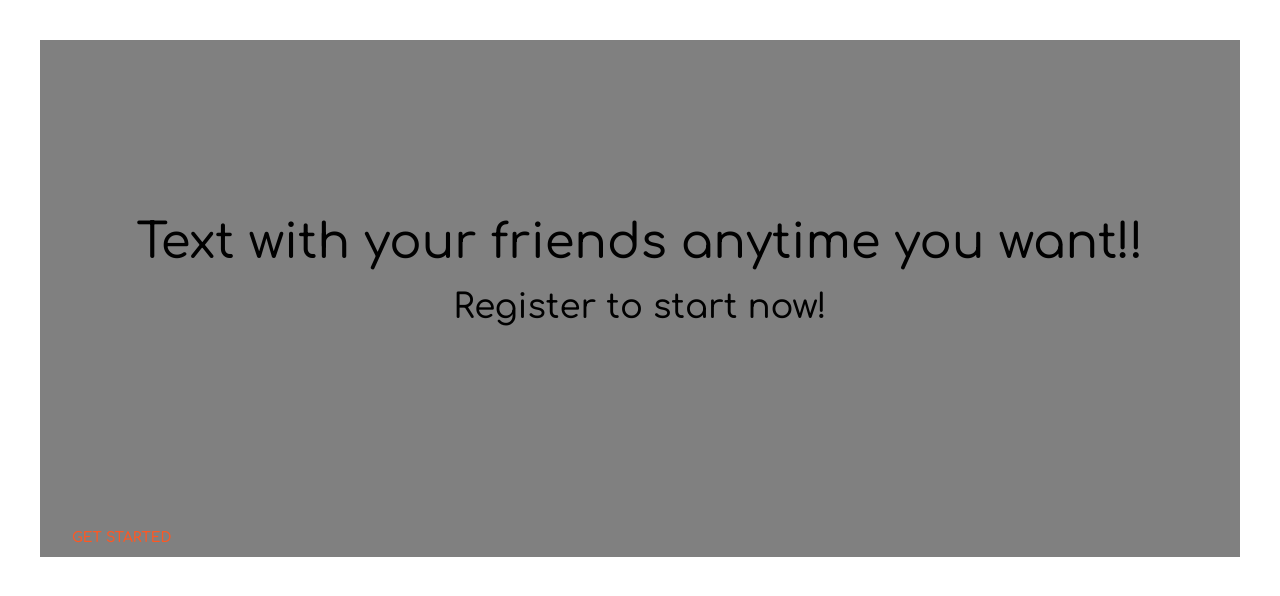
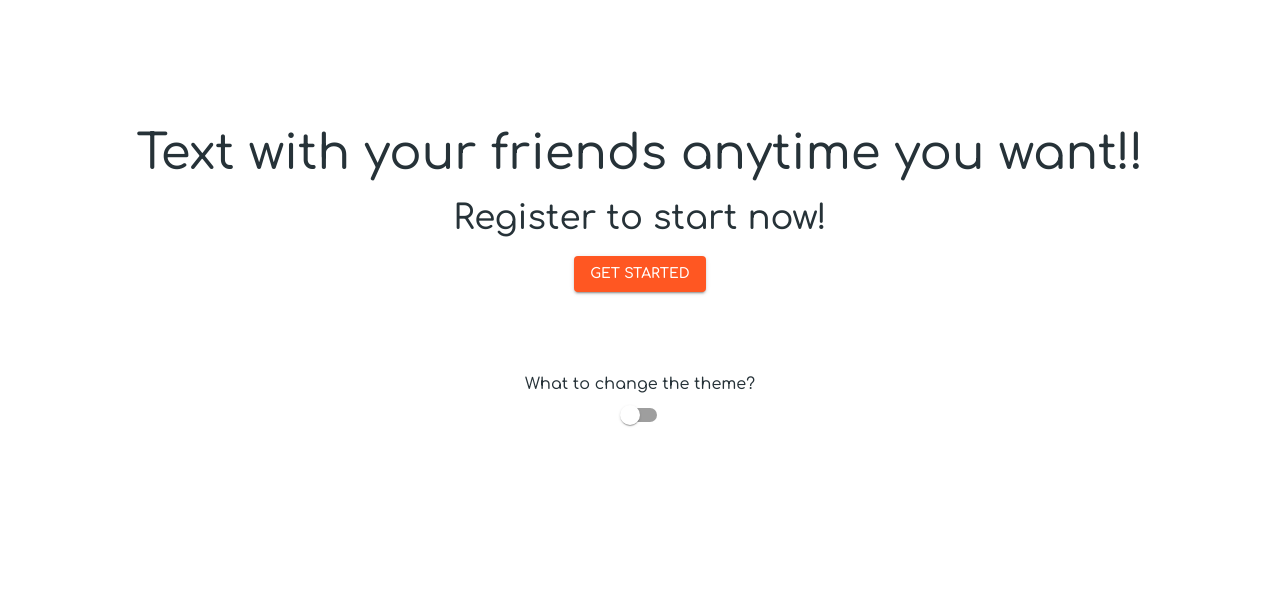
Before and after one commit to RaulLit/hubbie-chat, a React (Create React App) app: page / in a window 1280 px wide. Shown: the top 596 px of the page. Built offline with nearby package versions, Linux system fonts and the light colour scheme; no server answers.

Commit message:
Intro page & theming done

```diff
--- a/src/App.js
+++ b/src/App.js
@@ -1,65 +1,15 @@
-import { useMemo } from "react";
 import { AuthContextProvider } from "./contexts/AuthContext";
-import { ThemeProvider, createTheme, useMediaQuery } from "@mui/material";
-import { blue, deepOrange, blueGrey } from "@mui/material/colors";
+import { ThemeContextProvider } from "./contexts/ThemeContext";
 import { Router } from "./Router";
 
 function App() {
-  const prefersDarkMode = useMediaQuery("(prefers-color-scheme: dark)");
-
-  const theme = useMemo(
-    () =>
-      createTheme({
-        typography: {
-          fontFamily: "Comfortaa",
-          fontWeightLight: 400,
-          fontWeightRegular: 500,
-          fontWeightMedium: 600,
-          fontWeightBold: 700,
-        },
-        palette: {
-          mode: prefersDarkMode ? "dark" : "light",
-          primary: {
-            ...deepOrange,
-            ...(prefersDarkMode && {
-              main: deepOrange[300],
-            }),
-          },
-          secondary: {
-            ...blue,
-            ...(prefersDarkMode && {
-              main: blue[300],
-            }),
-          },
-          ...(prefersDarkMode && {
-            background: {
-              default: blueGrey[900],
-              paper: blueGrey[800],
-            },
-          }),
-          text: {
-            ...(!prefersDarkMode
-              ? {
-                  primary: blueGrey[900],
-                  secondary: blueGrey[800],
-                }
-              : {
-                  primary: "#fff",
-                  secondary: blueGrey[500],
-                }),
-          },
-        },
-      }),
-    [prefersDarkMode]
-  );
-
   return (
     <div>
-      <ThemeProvider theme={theme}>
+      <ThemeContextProvider>
         <AuthContextProvider>
           <Router />
         </AuthContextProvider>
-      </ThemeProvider>
+      </ThemeContextProvider>
     </div>
   );
 }
--- a/src/Router.js
+++ b/src/Router.js
@@ -1,19 +1,26 @@
-import { BrowserRouter, Routes, Route } from "react-router-dom";
+import { BrowserRouter, Routes, Route, Navigate } from "react-router-dom";
+import { Layout } from "./components/Layout";
+import { useContext } from "react";
+import { AuthContext } from "./contexts/AuthContext";
+// Pages
 import { Auth } from "./pages/Auth";
 import { Home } from "./pages/Home";
 import { ChatRoom } from "./components/ChatRoom";
 import { Intro } from "./pages/Intro";
-import { Layout } from "./components/Layout";
 
 export const Router = () => {
+  const { user } = useContext(AuthContext);
   return (
     <BrowserRouter>
       <Layout>
         <Routes>
-          <Route path="/" element={<Intro />} />
-          <Route path="/home" element={<Home />} />
-          <Route path="/auth" element={<Auth />} />
-          <Route path="/chatroom" element={<ChatRoom />} />
+          <Route path="/" element={!user ? <Intro /> : <Navigate to="/home" />} />
+          <Route path="/home" element={user ? <Home /> : <Navigate to="/auth" />} />
+          <Route path="/auth" element={!user ? <Auth /> : <Navigate to="/home" />} />
+          <Route
+            path="/chatroom"
+            element={user ? <ChatRoom /> : <Navigate to="/auth" />}
+          />
         </Routes>
       </Layout>
     </BrowserRouter>
--- a/src/components/Layout.js
+++ b/src/components/Layout.js
@@ -1,4 +1,4 @@
-import { Box, Button } from "@mui/material";
+import { Container, Button } from "@mui/material";
 import { signOut } from "firebase/auth";
 import { auth } from "../config/firebase";
 import { useNavigate } from "react-router-dom";
@@ -14,13 +14,13 @@ export const Layout = ({ children }) => {
       .catch((err) => console.log(err));
   };
   return (
-    <Box>
+    <Container>
       {user && (
         <Button sx={{ position: "absolute", top: 0, right: 10 }} onClick={handleSignOut}>
           Sign Out
         </Button>
       )}
       {children}
-    </Box>
+    </Container>
   );
 };
--- /dev/null
+++ b/src/contexts/ThemeContext.js
@@ -0,0 +1,75 @@
+import { createContext, useState, useMemo } from "react";
+import { ThemeProvider, createTheme, useMediaQuery } from "@mui/material";
+import { blue, deepOrange, blueGrey } from "@mui/material/colors";
+
+export const ThemeContext = createContext();
+
+const body = document.querySelector("body");
+
+export const ThemeContextProvider = ({ children }) => {
+  const [mode, setMode] = useState(
+    useMediaQuery("(prefers-color-scheme: dark)") ? "dark" : "light"
+  );
+
+  const getDesignTokens = (mode) => ({
+    typography: {
+      fontFamily: "Comfortaa",
+      fontWeightLight: 400,
+      fontWeightRegular: 500,
+      fontWeightMedium: 600,
+      fontWeightBold: 700,
+    },
+    palette: {
+      mode,
+      primary: {
+        ...deepOrange,
+        ...(mode === "dark" && {
+          main: deepOrange[300],
+        }),
+      },
+      secondary: {
+        ...blue,
+        ...(mode === "dark" && {
+          main: blue[300],
+        }),
+      },
+      ...(mode === "dark" && {
+        background: {
+          default: blueGrey[900],
+          paper: blueGrey[800],
+        },
+      }),
+      text: {
+        ...(mode === "light"
+          ? {
+              primary: blueGrey[900],
+              secondary: blueGrey[800],
+            }
+          : {
+              primary: "#fff",
+              secondary: blueGrey[500],
+            }),
+      },
+    },
+  });
+
+  const { toggleTheme } = useMemo(
+    () => ({
+      // The dark mode switch would invoke this method
+      toggleTheme: () => {
+        setMode((prevMode) => (prevMode === "light" ? "dark" : "light"));
+      },
+    }),
+    []
+  );
+  const theme = useMemo(() => createTheme(getDesignTokens(mode)), [mode]);
+
+  body.style.backgroundColor = theme.palette.background.default;
+  body.style.color = theme.palette.text.primary;
+
+  return (
+    <ThemeContext.Provider value={{ toggleTheme, mode }}>
+      <ThemeProvider theme={theme}>{children}</ThemeProvider>
+    </ThemeContext.Provider>
+  );
+};
--- a/src/pages/Intro.js
+++ b/src/pages/Intro.js
@@ -1,14 +1,13 @@
-import { Box, Button, Container, Typography } from "@mui/material";
+import { Box, Button, Typography, Switch } from "@mui/material";
+import { useNavigate } from "react-router-dom";
 import { useContext } from "react";
-import { useNavigate } from "react-router-dom";
-import { AuthContext } from "../contexts/AuthContext";
+import { ThemeContext } from "../contexts/ThemeContext";
 
 export const Intro = () => {
-  const { auth } = useContext(AuthContext);
+  const { toggleTheme, mode } = useContext(ThemeContext);
   const navigate = useNavigate();
-  if (auth?.currentUser !== null) navigate("/home");
   return (
-    <Container sx={{ height: "100%", width: "100%", marginTop: 5, background: "gray" }}>
+    <Box sx={{ height: "100%", width: "100%", marginTop: 5, textAlign: "center" }}>
       <Box
         sx={{
           height: "60vh",
@@ -23,9 +22,18 @@ export const Intro = () => {
         <Typography variant="h4" sx={{ margin: "1rem 0" }}>
           Register to start now!
         </Typography>
+        <Button
+          variant={mode == "dark" ? "outlined" : "contained"}
+          onClick={() => navigate("/auth")}
+          sx={{}}
+        >
+          Get Started
+        </Button>
+        <Box sx={{ marginTop: "5rem" }}>
+          <Typography>What to change the theme?</Typography>
+          <Switch checked={mode === "dark" ? true : false} onChange={toggleTheme} />
+        </Box>
       </Box>
-
-      <Button onClick={() => navigate("/auth")}>Get Started</Button>
-    </Container>
+    </Box>
   );
 };
```
